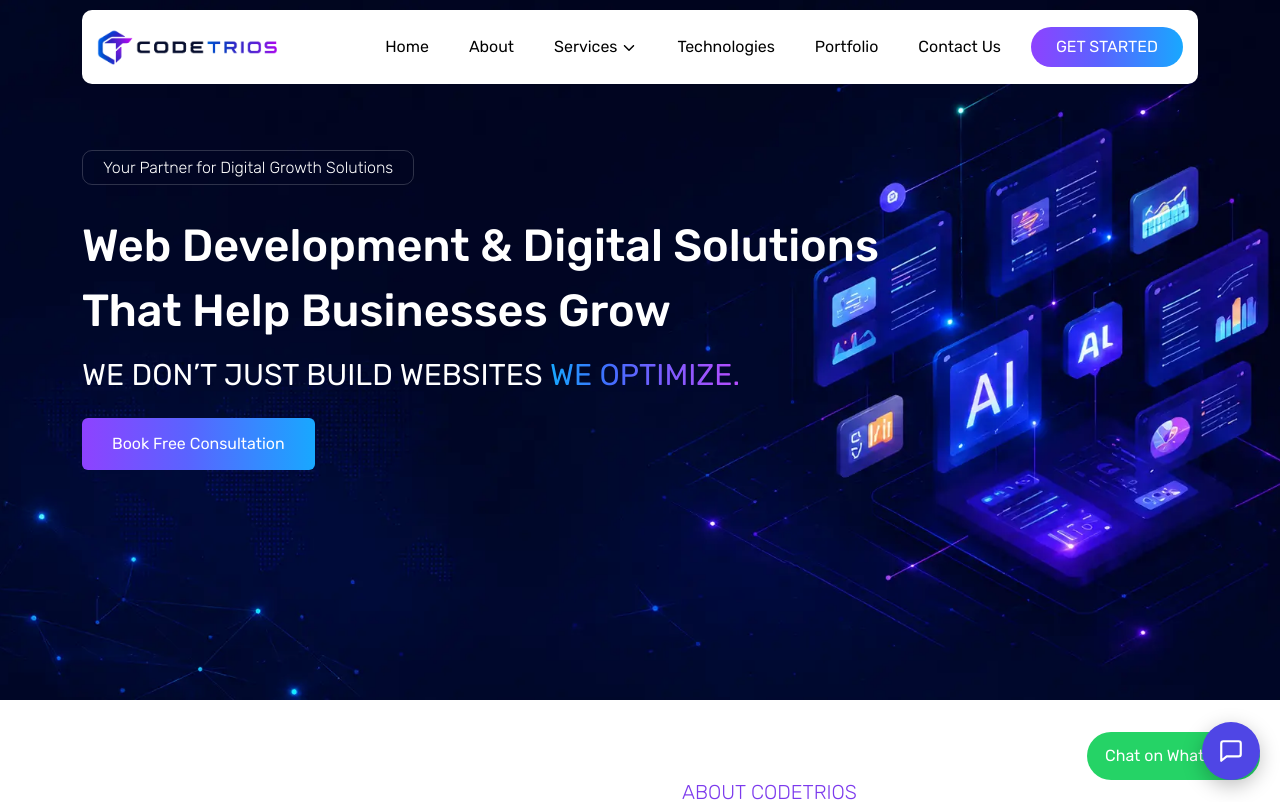
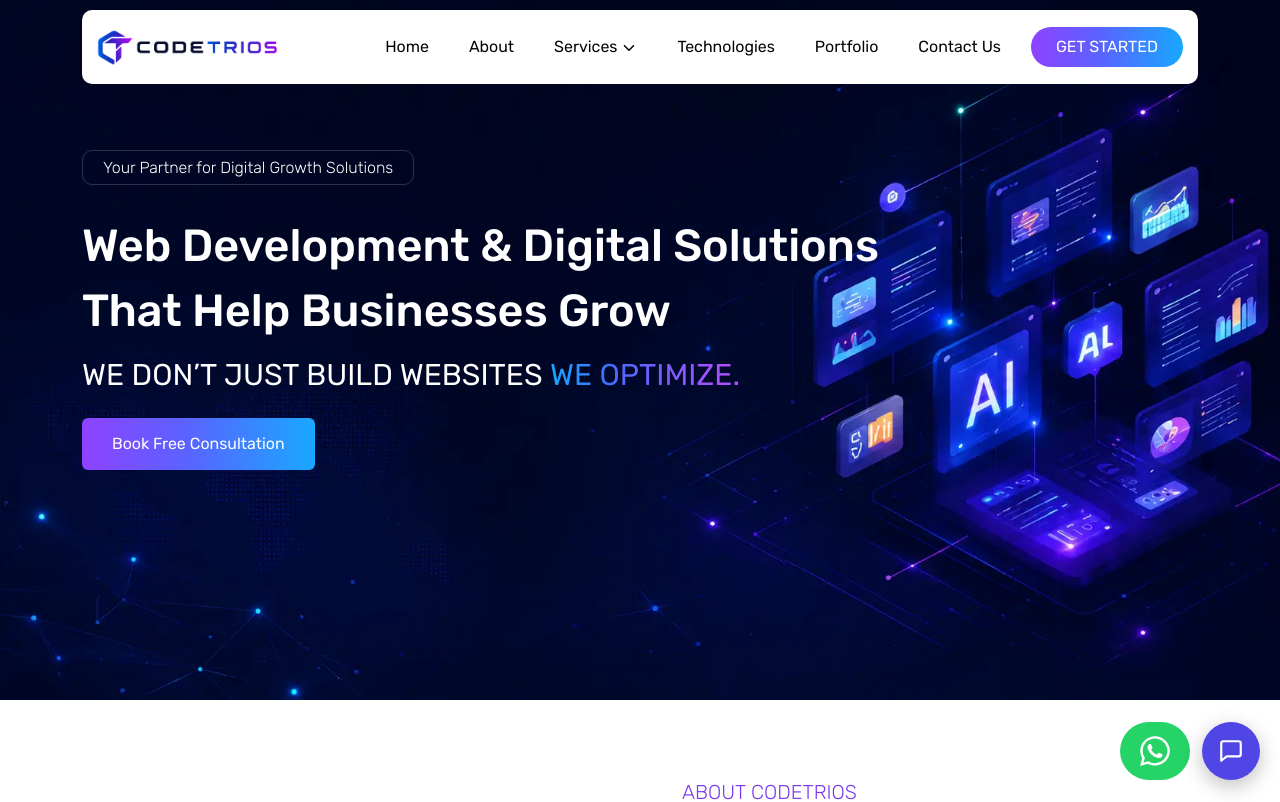
Before and after one commit to codetrios2025/codetrios-profile, a React (Vite) app in the folder frontend/: page / in a window 1280 px wide. Shown: the top 802 px of the page. Built offline with nearby package versions, Linux system fonts and the light colour scheme.

Commit message:
commit chatbot icon

```diff
--- a/frontend/src/Components/Common/WhatsAppButton.jsx
+++ b/frontend/src/Components/Common/WhatsAppButton.jsx
@@ -1,4 +1,5 @@
 import React from "react";
+import { FaWhatsapp } from "react-icons/fa6";
 
 const WhatsAppButton = () => {
   const phoneNumber = "919311444685"; // replace with your number
@@ -9,7 +10,7 @@ const WhatsAppButton = () => {
   const buttonStyle = {
     position: "fixed",
     bottom: "20px",
-    right: "20px",
+    right: "90px",
     backgroundColor: "#25D366",
     color: "white",
     padding: "12px 18px",
@@ -25,7 +26,7 @@ const WhatsAppButton = () => {
       rel="noopener noreferrer"
       style={buttonStyle}
     >
-      Chat on WhatsApp
+      <FaWhatsapp size={34} />
     </a>
   );
 };
```
Also changed, not shown: 1 other file (tests, documents, lock files or other folders).
